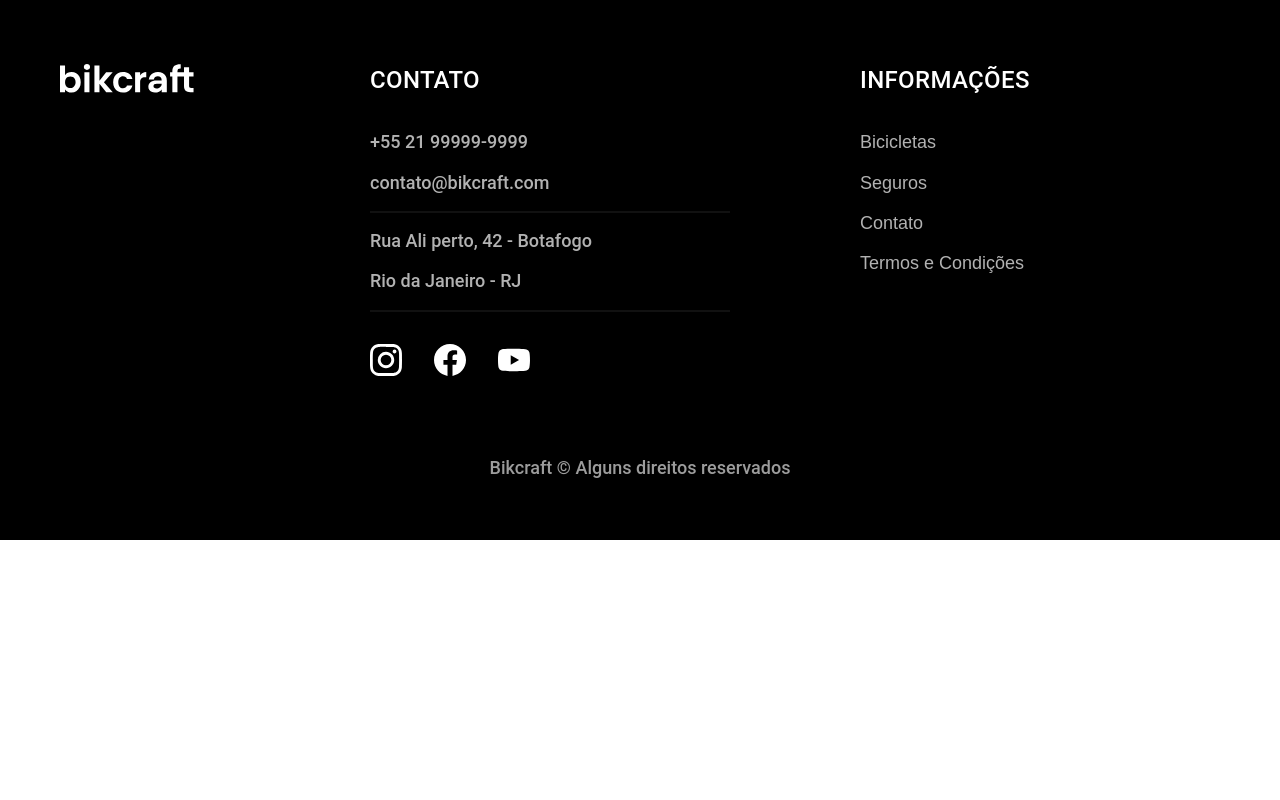
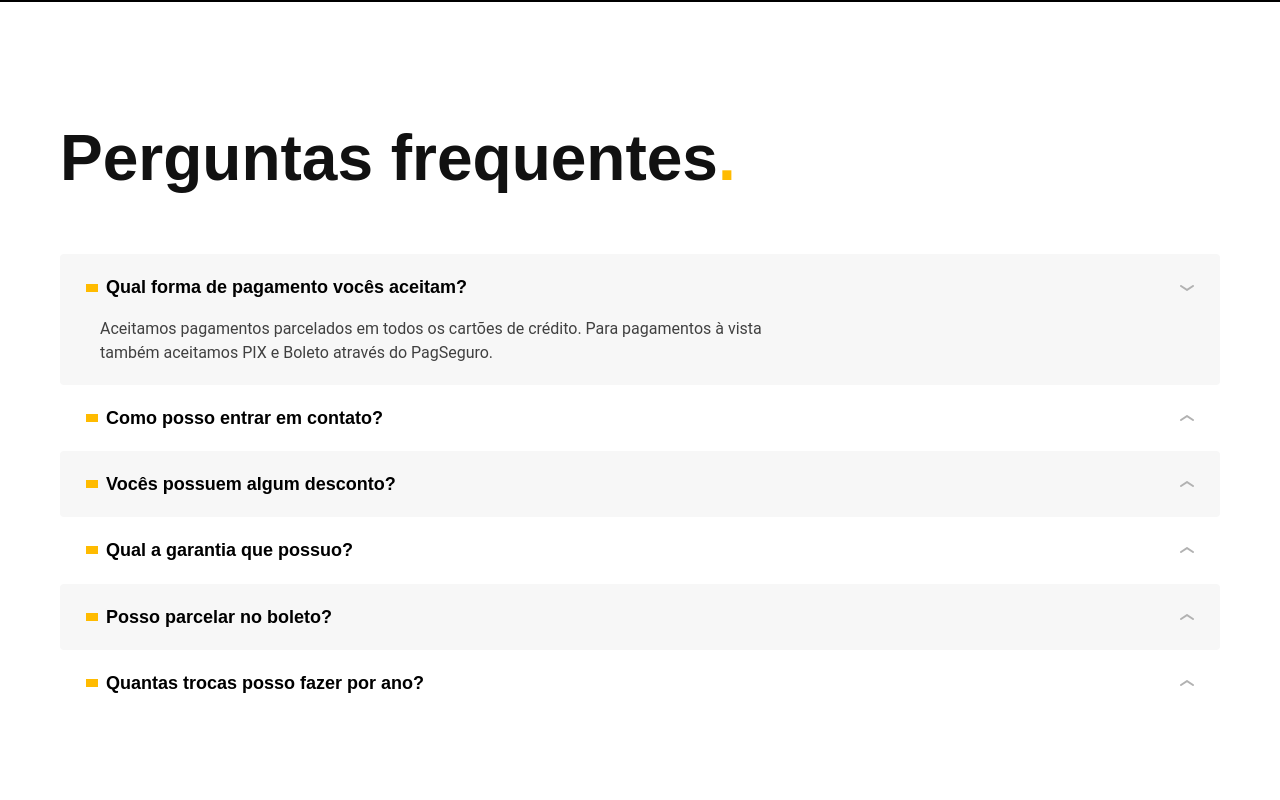
Before and after one commit to vitorsofiati/bikcraft, a plain HTML site: page seguros.html in a window 1280 px wide. Shown: the part 1580-2380 px from the top of the page. Before the commit the page ends 2120 px from the top, so only its background shows below. Drawn offline with Linux system fonts and the light colour scheme.

Commit message:
interatividade na seção de perguntas (JavaScript)

```diff
--- a/css/seguros/perguntas.css
+++ b/css/seguros/perguntas.css
@@ -16,15 +16,19 @@
   background-color: var(--cor-1);
 }
 
-.perguntas dt {
+.perguntas button {
   display: grid;
   grid-template-columns: auto 1fr auto;
   align-items: center;
   gap: 8px;
   cursor: pointer;
+  border: none;
+  background: none;
+  width: 100%;
+  text-align: start;
 }
 
-.perguntas dt::before {
+.perguntas button::before {
   content: "";
   display: inline-block;
   width: 12px;
@@ -32,7 +36,7 @@
   background-color: var(--cor-p1);
 }
 
-.perguntas dt::after {
+.perguntas button::after {
   content: "";
   display: inline-block;
   width: 14px;
@@ -41,14 +45,20 @@
   transition: .3s;
 }
 
-.perguntas dt:hover::after {
+.perguntas button:hover::after,
+.perguntas button[aria-expanded="true"]::after {
   transform: rotate(180deg);
 }
 
 .perguntas dd {
+  display: none;
   padding-left: 20px;
   padding-top: 16px;
   max-width: 80ch;
+}
+
+.perguntas dd.ativa {
+  display: block;
 }
 
 @Media (max-width:800px) {
--- a/js/script.js
+++ b/js/script.js
@@ -1,4 +1,4 @@
-// ativar links menu
+// ATIVAR LINKS MENU
 const links = document.querySelectorAll(".header-menu a");
 console.log(links);
 
@@ -13,11 +13,15 @@ function ativarLink(link) {
 
 links.forEach(ativarLink);
 
-// ativar items orçamento
+// ATIVAR ITEMS ORÇAMENTO
+// new URLSearchParams() já pega os parâmetros do search dentro do window.location. Retorna uma array com os parâmetros.
 const parametros = new URLSearchParams(location.search);
 
+// função do forEach para percorrer cada "parametro" dentro de "parametros"
 function ativarProduto(parametro) {
+  // pega o elemento que tiver a ID de (parametro) e coloca na variavel elemento
   const elemento = document.getElementById(parametro);
+  // verifica se o elemento existe, pra ele não checkar algum NULL e dar erro no JS
   if (elemento) {
     elemento.checked = true;
     console.log(elemento);
@@ -27,3 +31,29 @@ function ativarProduto(parametro) {
 parametros.forEach(ativarProduto);
 
 console.log(parametros);
+
+
+// PERGUNTAS FREQUENTES
+
+const perguntas = document.querySelectorAll(".perguntas button");
+
+function ativarPergunta(event) {
+  const pergunta = event.currentTarget;
+  const controls = pergunta.getAttribute("aria-controls");
+  const resposta = document.getElementById(controls);
+
+  resposta.classList.toggle("ativa");
+  const ativa = resposta.classList.contains("ativa");
+  console.log(ativa);
+  // define um valor novo para o atributo aria expanded na pergunta. (o valor está contido na const "ativa")
+  pergunta.setAttribute("aria-expanded", ativa);
+  console.log(resposta);
+}
+
+function eventosPerguntas(pergunta) {
+  pergunta.addEventListener("click", ativarPergunta);
+}
+
+perguntas.forEach(eventosPerguntas);
+
+console.log(perguntas);
--- a/seguros.html
+++ b/seguros.html
@@ -107,6 +107,36 @@
     </div>
   </article>
 
+  <article class="perguntas container">
+    <h2 class="font-1-xxl">Perguntas frequentes<span class="cor-p1">.</span></h2>
+    <dl>
+      <div>
+        <dt><button class="font-1-m-b" aria-controls="pergunta1" aria-expanded="true">Qual forma de pagamento vocês aceitam?</button></button></dt>
+        <dd id="pergunta1" class="font-2-s cor-9 ativa">Aceitamos pagamentos parcelados em todos os cartões de crédito. Para pagamentos à vista também aceitamos PIX e Boleto através do PagSeguro.</dd>
+      </div>
+      <div>
+        <dt><button class="font-1-m-b" aria-controls="pergunta2" aria-expanded="false">Como posso entrar em contato?</button></dt>
+        <dd id="pergunta2" class="font-2-s cor-9">Aceitamos pagamentos parcelados em todos os cartões de crédito. Para pagamentos à vista também aceitamos PIX e Boleto através do PagSeguro.</dd>
+      </div>
+      <div>
+        <dt><button class="font-1-m-b" aria-controls="pergunta3" aria-expanded="false">Vocês possuem algum desconto?</button></dt>
+        <dd id="pergunta3" class="font-2-s cor-9">Aceitamos pagamentos parcelados em todos os cartões de crédito. Para pagamentos à vista também aceitamos PIX e Boleto através do PagSeguro.</dd>
+      </div>
+      <div>
+        <dt><button class="font-1-m-b" aria-controls="pergunta4" aria-expanded="false">Qual a garantia que possuo?</button></dt>
+        <dd id="pergunta4" class="font-2-s cor-9">Aceitamos pagamentos parcelados em todos os cartões de crédito. Para pagamentos à vista também aceitamos PIX e Boleto através do PagSeguro.</dd>
+      </div>
+      <div>
+        <dt><button class="font-1-m-b" aria-controls="pergunta5" aria-expanded="false">Posso parcelar no boleto?</button></dt>
+        <dd id="pergunta5" class="font-2-s cor-9">Aceitamos pagamentos parcelados em todos os cartões de crédito. Para pagamentos à vista também aceitamos PIX e Boleto através do PagSeguro.</dd>
+      </div>
+      <div>
+        <dt><button class="font-1-m-b" aria-controls="pergunta6" aria-expanded="false">Quantas trocas posso fazer por ano?</button></dt>
+        <dd id="pergunta6" class="font-2-s cor-9">Aceitamos pagamentos parcelados em todos os cartões de crédito. Para pagamentos à vista também aceitamos PIX e Boleto através do PagSeguro.</dd>
+      </div>
+    </dl>
+  </article>
+
   <footer class="footer-bg">
     <div class="footer container">
       <img src="./img/bikcraft.svg" alt="BikCraft">
```
Also changed, not shown: bicicletas/nimbus.html (+3 -3 lines), index.html (+0 -30 lines).
